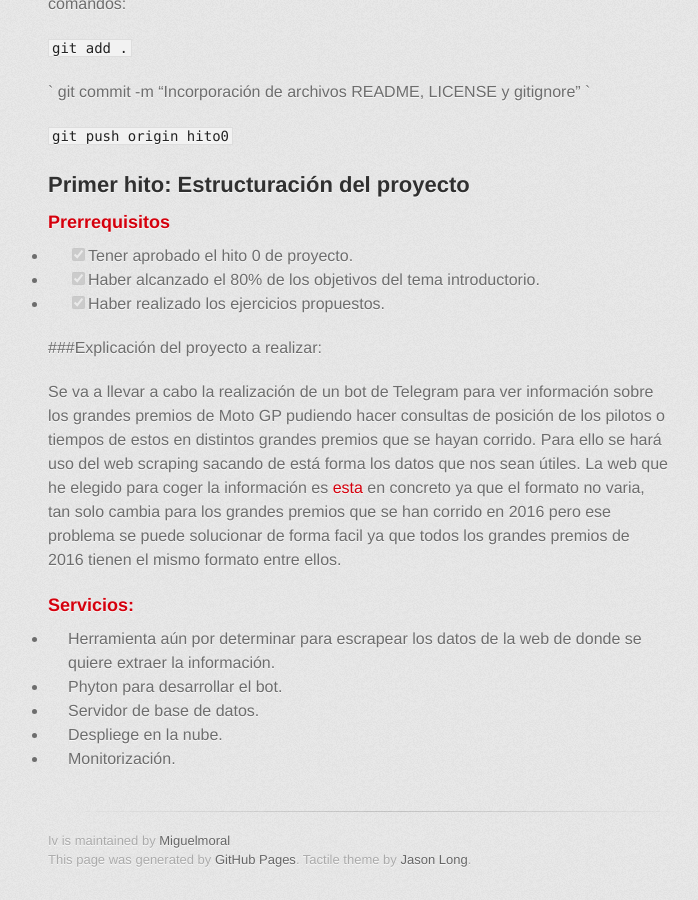
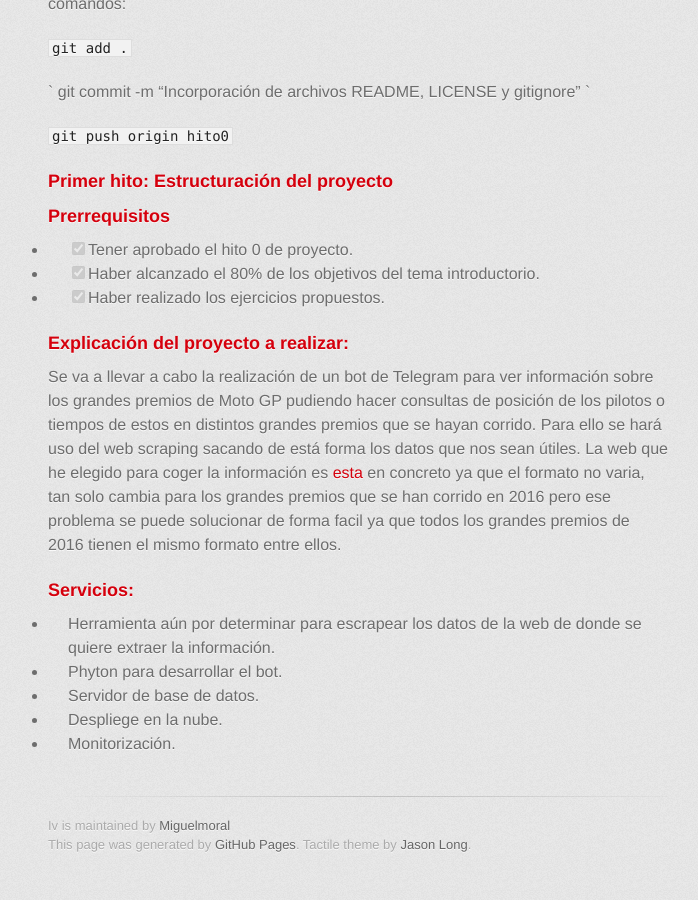
Before and after one commit to Miguelmoral/IV, a Jekyll site: the page built from index.md, in a window 1280 px wide and 900 px high, scrolled down 1392 px. Shown: the whole window, without its empty margins (282-980 px from the left). Built offline with Jekyll 4.4.1, drawn with Linux system fonts in a browser that asks for light colours; some web fonts are replaced.

Commit message:
Resolviendo errores de formato con markdown

```diff
--- a/index.md
+++ b/index.md
@@ -41,14 +41,15 @@ Una vez creemos estos archivos en local los subiremos mediante git con los sigui
 
 `git push origin hito0`
 
-## Primer hito: Estructuración del proyecto
+
+### Primer hito: Estructuración del proyecto
 
 ### Prerrequisitos
 - [x] Tener aprobado el hito 0 de proyecto.
 - [x] Haber alcanzado el 80% de los objetivos del tema introductorio.
 - [x] Haber realizado los ejercicios propuestos.
 
-###Explicación del proyecto a realizar:
+### Explicación del proyecto a realizar:
 
 Se va a llevar a cabo la realización de un bot de Telegram para ver información sobre los grandes premios de Moto GP pudiendo hacer consultas de posición de los pilotos o tiempos de estos en distintos grandes premios que se hayan corrido. Para ello se hará uso del web scraping sacando de está forma los datos que nos sean útiles. La web que he elegido para coger la información es [esta](http://www.motogp.com/es/ajax/results/parse/2014/ARA/MotoGP/Q2) en concreto ya que el formato no varia, tan solo cambia para los grandes premios que se han corrido en 2016 pero ese problema se puede solucionar de forma facil ya que todos los grandes premios de 2016 tienen el mismo formato entre ellos.
 
```
